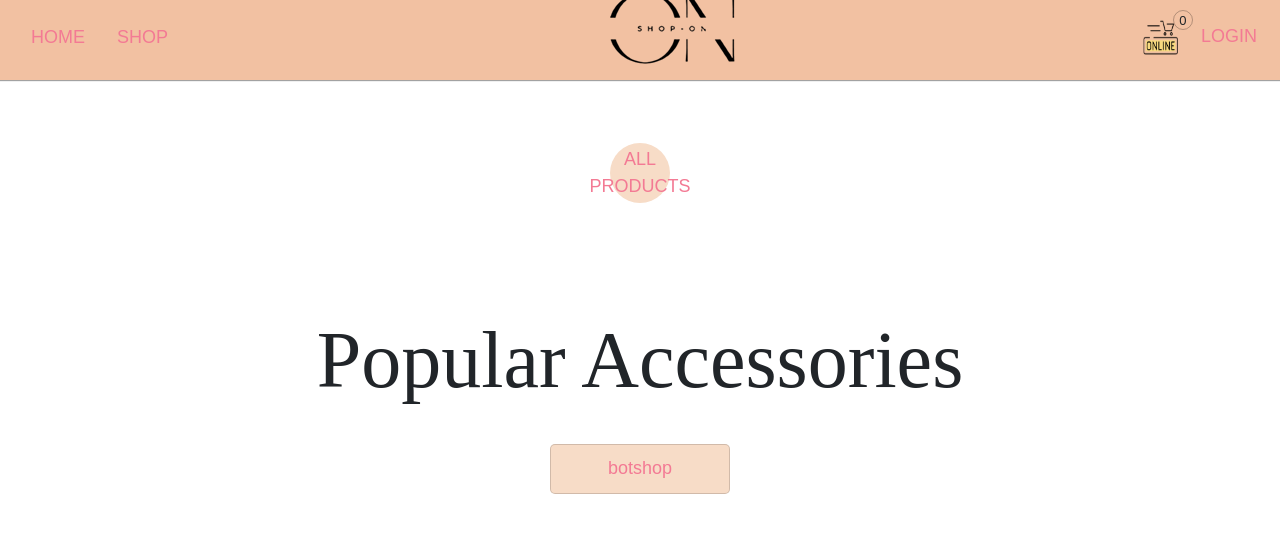
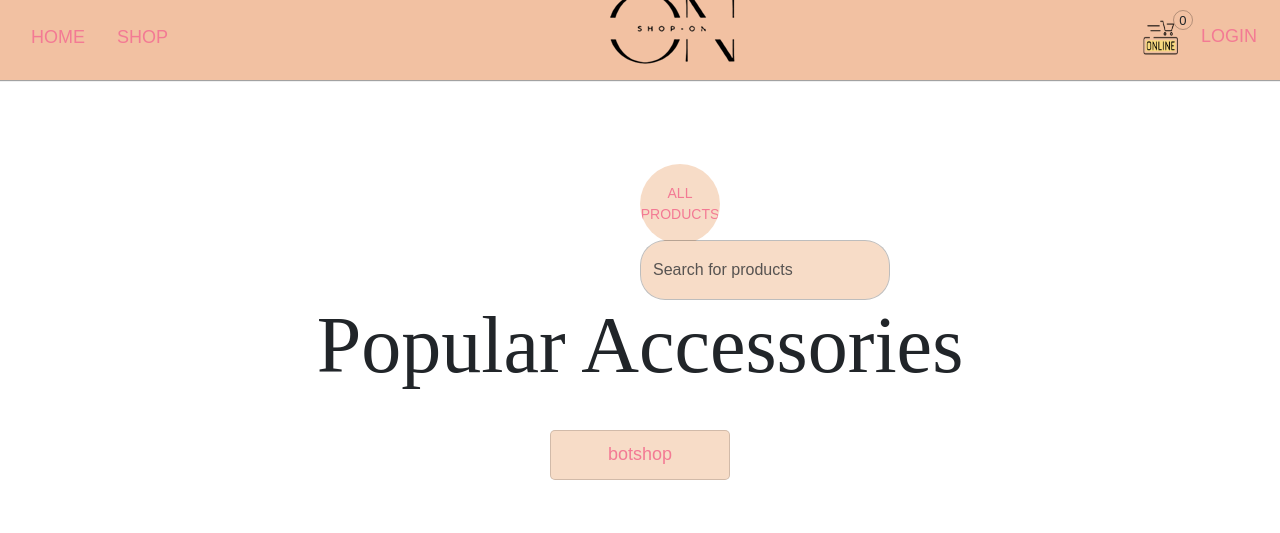
Before and after one commit to Ingahni/misticshop, a Django app: page / in a window 1280 px wide. Shown: the top 533 px of the page. Run offline with Django 5.2, Linux system fonts and the light colour scheme; data that the repository does not hold is empty; some libraries are stand-ins or nearby versions; some web fonts are replaced.

Commit message:
edit base.css

```diff
--- a/elit/main/static/css/base.css
+++ b/elit/main/static/css/base.css
@@ -100,19 +100,24 @@ h5 {
 
 .home-btn-circle {
     /* margin-top: 75%; */
-    width: 60px;
-    height: 60px;
+    position: absolute;
+    width: 80px;
+    height: 80px;
     border-radius: 50%;
     display: flex;
     align-items: center;
     justify-content: center;
-
-    /* text-transform: uppercase; */
+    font-size: 14px;
     text-align: center;
     background-color: var(--background-color);
     /* Bootstrap primary */
     /* text-decoration: none; */
-    transition: 0.3s ease;
+    transition: width 0.4s ease,
+        border-radius 0.4s ease,
+        padding 0.4s ease;
+    white-space: nowrap;
+    overflow: hidden;
+    padding: 0;
 }
 
 .home-btn-circle:hover {
@@ -130,18 +135,23 @@ h5 {
     position: absolute;
     align-items: center;
     justify-content: center;
-    /* width: 100%; */
+    width: 100%;
     /* max-width: 1300px; */
     top: 30%;
     left: 50%;
     transform: translate(-50%, -50%);
 }
 
+.home-search input[type="search"] {
+    max-width: 250px;
+    transition: all 0.3s ease;
+}
+
 .form-control {
     display: flex;
     align-items: center;
     justify-content: center;
-    /* position: absolute; */
+    position: absolute;
     width: 780px;
     height: 60px;
     border: 1px solid #00000042;
@@ -150,10 +160,10 @@ h5 {
     transition: all 0.6s ease;
 }
 
-.placeholder {
+/* .placeholder {
     color: #00000042;
     font-size: 20px;
-}
+} */
 
 /* Карточки товаров и логотипы */
 /* Отвечают за визуальный вид карточек товаров.
--- a/elit/main/templates/main/base.html
+++ b/elit/main/templates/main/base.html
@@ -16,6 +16,8 @@
         <link rel="stylesheet" href="{% static 'bootstrap/css/bootstrap.min.css' %}">
         {% comment %} local css {% endcomment %}
         <link rel="stylesheet" href="{% static 'css/base.css' %}">
+        <script src="{% static 'js/base.js' %}"></script>
+        {% comment %} favicon {% endcomment %}
 
     </head>
     <body>
--- a/elit/main/templates/main/index/index.html
+++ b/elit/main/templates/main/index/index.html
@@ -4,14 +4,15 @@
 {% block title %}Home{% endblock title %}
 
 {% block content %}
-    <section class="search d-flex justify-content-center align-items-center" gap-4  p-5 bg-white shadow rounded">
+    <section class="search d-flex justify-content-center align-items-center gap-4 p-4" gap-4  p-5 bg-white shadow rounded">
             <!-- Кнопка-круг -->
         <div class="home-title">
-            <a href="#" class="home-btn-circle">ALL PRODUCTS</a>
+            <a href="#" class="home-btn-circle">ALL<br>PRODUCTS</a>
         </div>
             <!-- Пошук -->
         <div class="home-search">
-            <form class="d-flex><input type="search" class="form-control" placeholder="Search for products">
+            <form class="d-flex">
+                <input type="search" class='form-control' placeholder="Search for products">
             </form>
         </div>
     </section>
```
Also changed, not shown: elit/main/static/base.js (added, +12 -0 lines).
